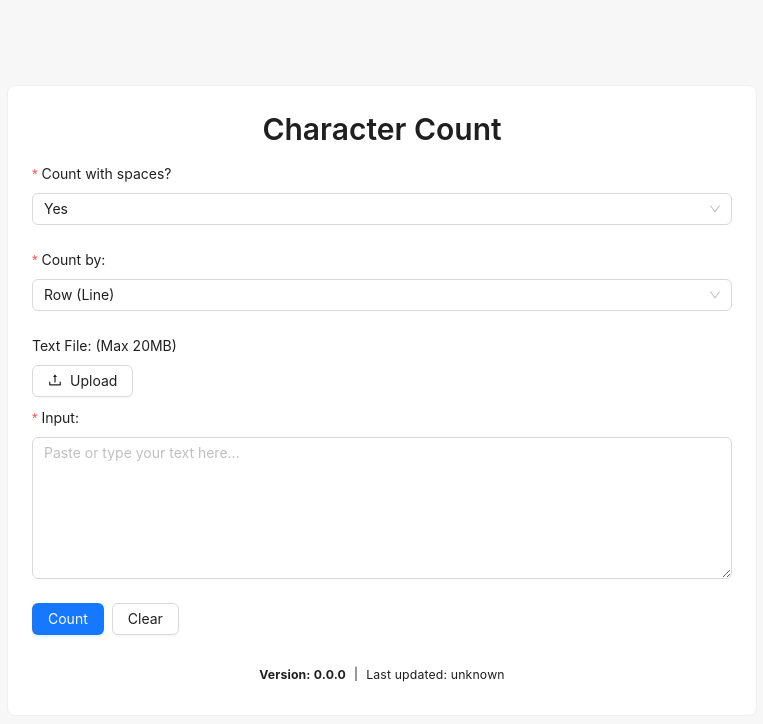
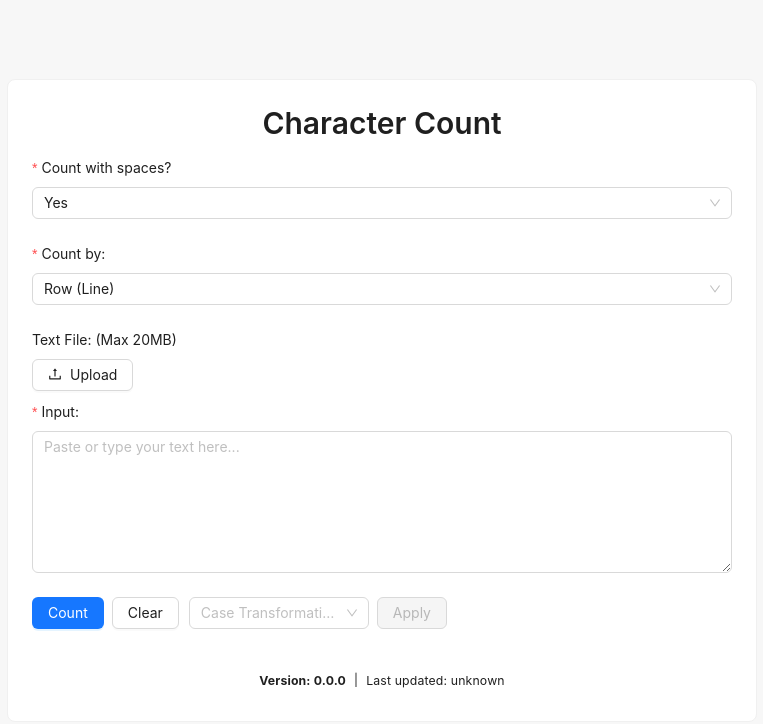
Before and after one commit to zhixe/words-count, a React (Vite) app in the folder src/frontend/: page / in a window 1280 px wide. Shown: the top 724 px of the page, without its empty margins (258-1021 px from the left). Built offline with nearby package versions, Linux system fonts and the light colour scheme.

Commit message:
🚀 Update: some codes

```diff
--- a/src/frontend/src/App.tsx
+++ b/src/frontend/src/App.tsx
@@ -1,5 +1,5 @@
 import { useState } from "react";
-import { Button, Select, Typography, Form, Card, Space, message } from "antd";
+import {Button, Select, Typography, Form, Card, Space, message, Tooltip} from "antd";
 import TextArea from "antd/es/input/TextArea";
 import "./App.css";
 import 'antd/dist/reset.css';
@@ -17,6 +17,8 @@ export default function App() {
     const [loading, setLoading] = useState(false);
     const [result, setResult] = useState<number | null>(null);
     const [fullFileText, setFullFileText] = useState<string>("");
+    const [caseType, setCaseType] = useState<string | undefined>(undefined);
+    const [characterValue, setCharacterValue] = useState("");
 
     const onFinish = async (values: any) => {
         setLoading(true);
@@ -43,6 +45,23 @@ export default function App() {
         setLoading(false);
     };
 
+    function toSentenceCase(str: string) {
+        return str
+            .toLowerCase()
+            .replace(/(^\s*\w|[\.\!\?]\s*\w)/g, (c) => c.toUpperCase());
+    }
+    function toCapitalizeEachWord(str: string) {
+        return str.replace(/\b\w/g, (c) => c.toUpperCase());
+    }
+    function toToggleCase(str: string) {
+        return str
+            .split("")
+            .map((c) =>
+                c === c.toUpperCase() ? c.toLowerCase() : c.toUpperCase()
+            )
+            .join("");
+    }
+
     // Helper to read file text and set into form
     const handleFileUpload = (file: RcFile) => {
         const isTxt = file.type === "text/plain";
@@ -62,6 +81,7 @@ export default function App() {
             const lines = text.split('\n');
             const preview = lines.slice(0, 500).join('\n').slice(0, 20000);
             form.setFieldsValue({ character: preview });
+            setCharacterValue(preview); // Update the character value for TextArea
             message.info("Preview limited to first 500 lines. Full file will be counted.");
         };
         reader.readAsText(file);
@@ -99,26 +119,96 @@ export default function App() {
                             beforeUpload={handleFileUpload}
                             maxCount={1}
                         >
+                            <Tooltip title="Max 20MB, only .txt file!">
                                 <Button icon={<UploadOutlined />}>Upload</Button>
+                            </Tooltip>
                         </Upload>
                     </Form.Item>
                     <Form.Item className="text-validation" label="Input:" name="character" rules={[{ required: true, message: "Input is required! (any text or character)" }]}>
-                        <TextArea rows={6} placeholder="Paste or type your text here..." />
+                        <TextArea
+                            rows={6}
+                            placeholder="Paste or type your text here..."
+                            value={characterValue}
+                            onChange={e => {
+                                setCharacterValue(e.target.value);
+                                form.setFieldsValue({ character: e.target.value });
+                            }}
+                        />
                     </Form.Item>
                     <Form.Item>
-                        <Space>
+                        <Space style={{ marginBottom: 12 }}>
+                            <Tooltip title="Count the characters in the input text or uploaded file">
                                 <Button type="primary" htmlType="submit" loading={loading}>
                                     Count
                                 </Button>
+                            </Tooltip>
+                            <Tooltip title="Clear the input and results">
                                 <Button
                                     onClick={() => {
                                         form.resetFields();
                                         setResult(null);
                                         setFullFileText(""); // Clear the full file text
+                                        setCharacterValue(""); // Clear TextArea value
+                                        setCaseType(undefined); // Reset case type
                                     }}
                                 >
                                     Clear
                                 </Button>
+                            </Tooltip>
+                        </Space>
+                        <Space style={{ marginLeft: 10, marginBottom: 12 }}>
+                            <Select
+                                value={caseType}
+                                placeholder="Case Transformation"
+                                allowClear
+                                style={{ width: 180 }}
+                                onChange={setCaseType}
+                                options={[
+                                    { label: "Sentence case", value: "sentence" },
+                                    { label: "lowercase", value: "lower" },
+                                    { label: "UPPERCASE", value: "upper" },
+                                    { label: "Capitalize Each Word", value: "capitalize" },
+                                    { label: "tOGGLE cASE", value: "toggle" },
+                                ]}
+                            />
+                            <Tooltip title="Apply 'Case Transformation' to the input text">
+                                <Button
+                                    type="default"
+                                    disabled={!characterValue.trim()}
+                                    onClick={() => {
+                                        const val = form.getFieldValue("character");
+                                        if (!val || !val.trim()) {
+                                            message.error("Please add input.");
+                                            return;
+                                        }
+                                        let newText = val;
+                                        switch (caseType) {
+                                            case "sentence":
+                                                newText = toSentenceCase(val);
+                                                break;
+                                            case "lower":
+                                                newText = val.toLowerCase();
+                                                break;
+                                            case "upper":
+                                                newText = val.toUpperCase();
+                                                break;
+                                            case "capitalize":
+                                                newText = toCapitalizeEachWord(val);
+                                                break;
+                                            case "toggle":
+                                                newText = toToggleCase(val);
+                                                break;
+                                            default:
+                                                break;
+                                        }
+                                        form.setFieldsValue({ character: newText });
+                                        setCharacterValue(newText);  // Update TextArea value
+                                        setFullFileText(""); // Optional: remove full file if user edits
+                                    }}
+                                >
+                                    Apply
+                                </Button>
+                            </Tooltip>
                         </Space>
                     </Form.Item>
                 </Form>
```
Also changed, not shown: 1 other file (tests, documents, lock files or other folders). Lines whose indentation alone changed are shown as unchanged.
